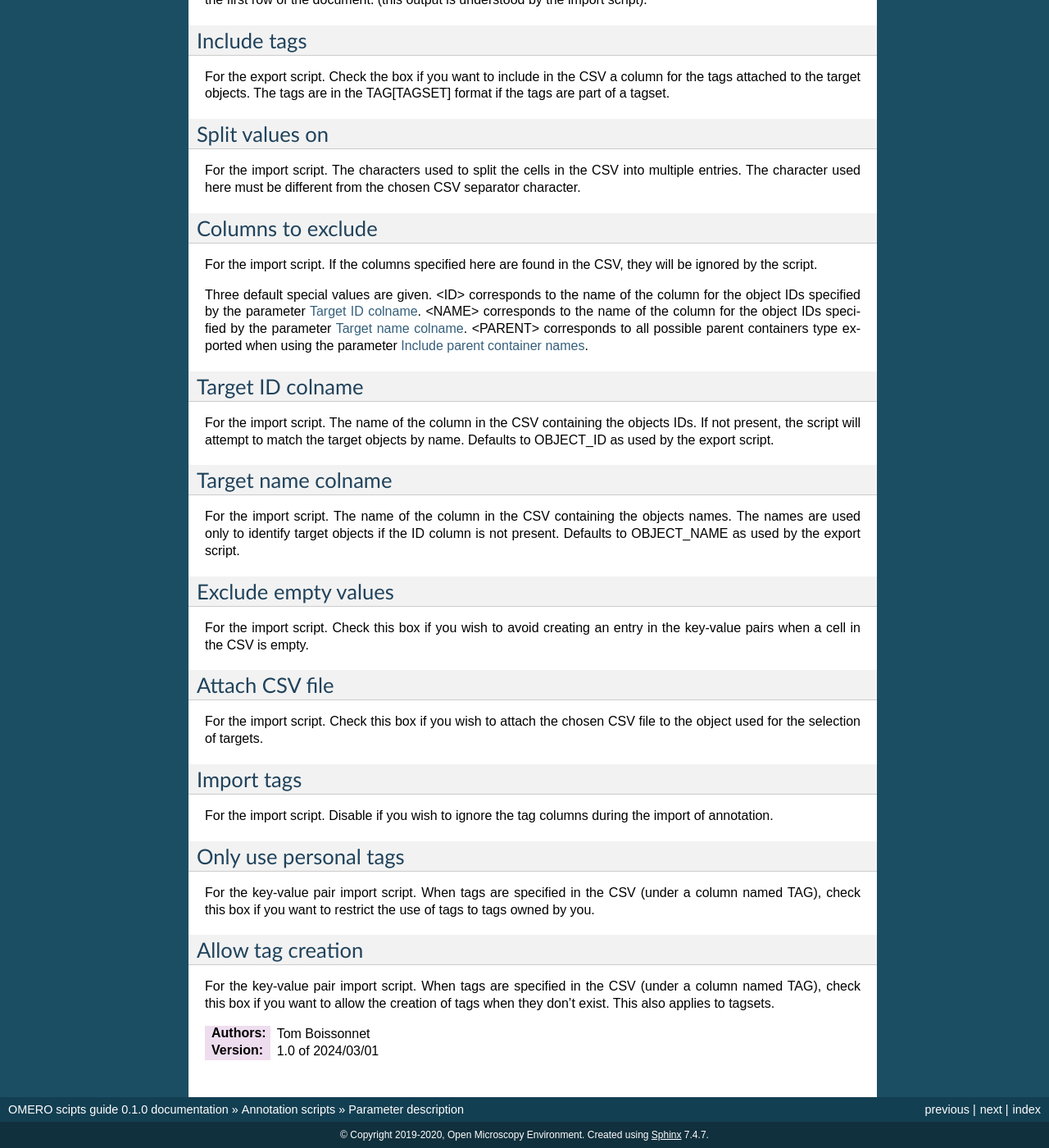
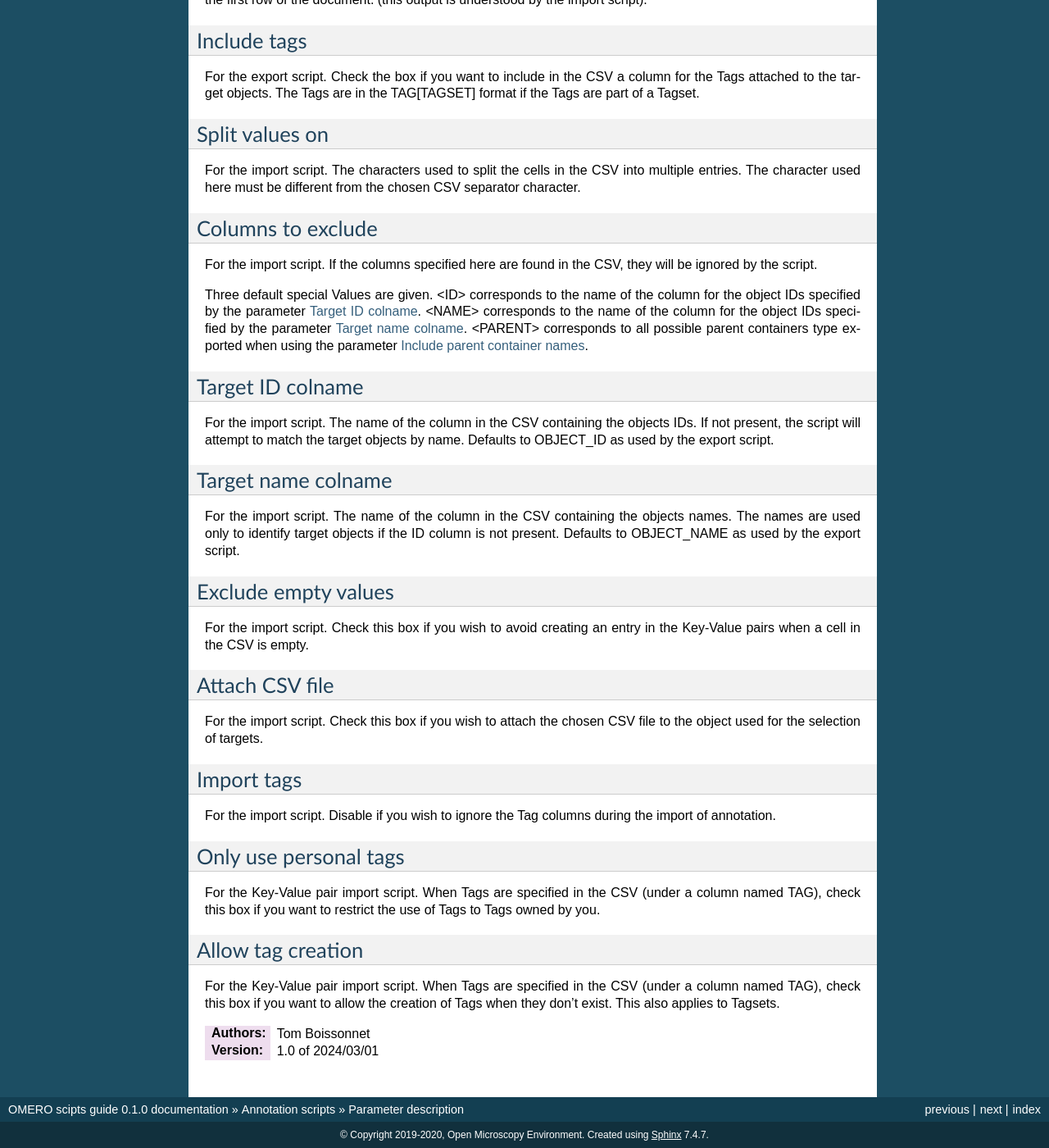
Before and after one commit to ome/omero-guide-scripts, a Sphinx documentation site: the page built from docs/parameter_description.rst, in a window 1280 px wide and 1400 px high, scrolled down 2266 px. Shown: the whole window at 82% size. Built offline with Sphinx 7.4.7, drawn with Linux system fonts in a browser that asks for light colours; some of the changed text lies outside the part shown.

```diff
--- a/docs/annotation_scripts.rst
+++ b/docs/annotation_scripts.rst
@@ -2,7 +2,7 @@ Annotation scripts
 ==================
 
 This section describes how to use the annotation scripts, which \
-provide additional support for key-value pairs (and tags) to \
+provide additional support for Key-Value pairs (and Tags) to \
 import, export, delete or convert between namespaces by batch.
 
 .. toctree::
--- a/docs/parameter_description.rst
+++ b/docs/parameter_description.rst
@@ -48,9 +48,9 @@ IDs of File Annotation already attached to the object can be used instead of "*C
 
 Namespace
 ---------
-In the case of key-value pairs import, the namespace assigned to the created key-value pairs.
+In the case of Key-Value pairs import, the namespace assigned to the created Key-Value pairs.
 
-For the three other scripts, used to restrict the selection of key-value pairs to that namespace.
+For the three other scripts, used to restrict the selection of Key-Value pairs to that namespace.
 
 When no namespace is provided, matches the namespace ``openmicroscopy.org/omero/client/mapAnnotation``, which \
 makes the Key-Value pairs editable in OMERO.web (the only namespace that allows that).
@@ -67,7 +67,7 @@ MapAnnotation ( = one block of Key-Value pairs).
 
 New Namespace
 -------------
-For the namespace conversion script. The new namespace to assign to the key-value pairs found on the target \
+For the namespace conversion script. The new namespace to assign to the Key-Value pairs found on the target \
 object having the "*Old Namespace*".
 
 Create new and merge
@@ -95,12 +95,12 @@ is exported. These columns are ignored by default by the import script (see "*Co
 Include namespace
 -----------------
 For the export script. Check the box if you want to include in the CSV the namespace \
-associated to each key as the first row of the document. (this output is understood by the import script).
+associated to each Key as the first row of the document. (this output is understood by the import script).
 
 Include tags
 ------------
-For the export script. Check the box if you want to include in the CSV a column for the tags \
-attached to the target objects. The tags are in the TAG[TAGSET] format if the tags are part of a tagset.
+For the export script. Check the box if you want to include in the CSV a column for the Tags \
+attached to the target objects. The Tags are in the TAG[TAGSET] format if the Tags are part of a Tagset.
 
 Split values on
 ---------------
@@ -111,7 +111,7 @@ Columns to exclude
 ------------------
 For the import script. If the columns specified here are found in the CSV, they will be ignored by the script.
 
-Three default special values are given. <ID> corresponds to the name of the column for the object IDs specified by the \
+Three default special Values are given. <ID> corresponds to the name of the column for the object IDs specified by the \
 parameter `Target ID colname`_. <NAME> corresponds to the name of the column for the object IDs specified by the \
 parameter `Target name colname`_. <PARENT> corresponds to all possible parent containers type exported when using the \
 parameter `Include parent container names`_.
@@ -129,7 +129,7 @@ OBJECT_NAME as used by the export script.
 
 Exclude empty values
 --------------------
-For the import script. Check this box if you wish to avoid creating an entry in the key-value \
+For the import script. Check this box if you wish to avoid creating an entry in the Key-Value \
 pairs when a cell in the CSV is empty.
 
 Attach CSV file
@@ -139,18 +139,18 @@ selection of targets.
 
 Import tags
 -----------
-For the import script. Disable if you wish to ignore the tag \
+For the import script. Disable if you wish to ignore the Tag \
 columns during the import of annotation.
 
 Only use personal tags
 ----------------------
-For the key-value pair import script. When tags are specified in the CSV (under a column named TAG), check this box \
-if you want to restrict the use of tags to tags owned by you.
+For the Key-Value pair import script. When Tags are specified in the CSV (under a column named TAG), check this box \
+if you want to restrict the use of Tags to Tags owned by you.
 
 Allow tag creation
 ------------------
-For the key-value pair import script. When tags are specified in the CSV (under a column named TAG), check this box \
-if you want to allow the creation of tags when they don't exist. This also applies to tagsets.
+For the Key-Value pair import script. When Tags are specified in the CSV (under a column named TAG), check this box \
+if you want to allow the creation of Tags when they don't exist. This also applies to Tagsets.
 
 :Authors:
     Tom Boissonnet
--- a/docs/setup.rst
+++ b/docs/setup.rst
@@ -13,7 +13,7 @@ for more information.
 
 Installing the scripts
 ----------------------
-The Key-value pairs scripts have been updated in 2023 to enable \
+The Key-Value pairs scripts have been updated in 2023 to enable \
 them to annotate all the common object types in OMERO:
 
 * Image
```
Also changed, not shown: docs/errors_explained.rst (+12 -12 lines), docs/extended_description.rst (+13 -13 lines), docs/walkthrough.rst (+11 -11 lines).
